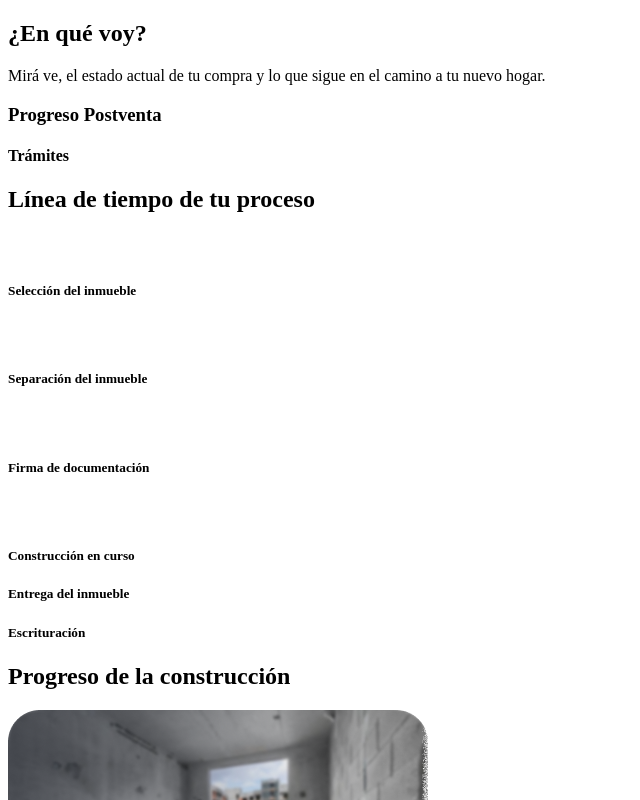
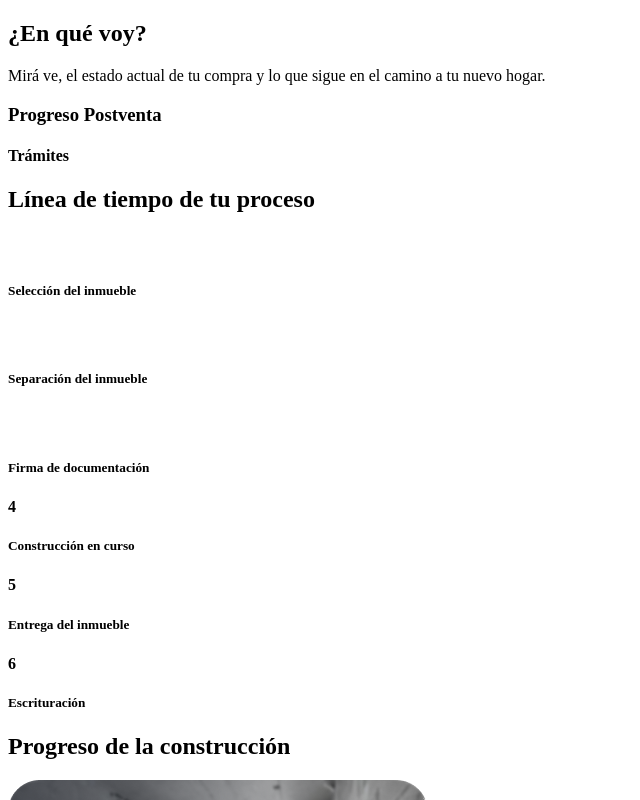
Before and after one commit to yabuJunn/tuCaminoACasa, a React (Vite) app: page /#/en-que-voy in a window 1280 px wide. Shown: the top 800 px of the page, without its empty margins (0-640 px from the left). Built offline with nearby package versions, Linux system fonts and the light colour scheme.

Commit message:
Feature:Modificaciones en progressTimeLine

```diff
--- a/src/components/progressTimeLine/progressTimeLine.jsx
+++ b/src/components/progressTimeLine/progressTimeLine.jsx
@@ -37,8 +37,8 @@ export const ProgressTimeLine = () => {
          </div>
 
         <div className="generalStructureCheck">
-            <div className="checkImg">
-                <img src={checkIcon} alt="checkIcon" />
+            <div className="number">
+                <h4>4</h4>
             </div>
         <div className= "construccionCheck">
             <h5 className="construccion"> Construcción en curso</h5>
@@ -46,14 +46,24 @@ export const ProgressTimeLine = () => {
         </div>
 
 
-
+         <div className="generalStructureCheck">
+            <div className="number">
+            <h4>5</h4>
+            </div>
         <div className= "entregaCheck">
             <h5 className="entrega"> Entrega del inmueble</h5>
         </div>
+        </div>
 
+        <div className="generalStructureCheck">
+            <div className="number">
+                <h4>6</h4>
+            </div>
         <div className= "escrituracionCheck">
             <h5 className="escrituración"> Escrituración </h5>
         </div>
+        </div>
+
 
 
     </sesion>
```
